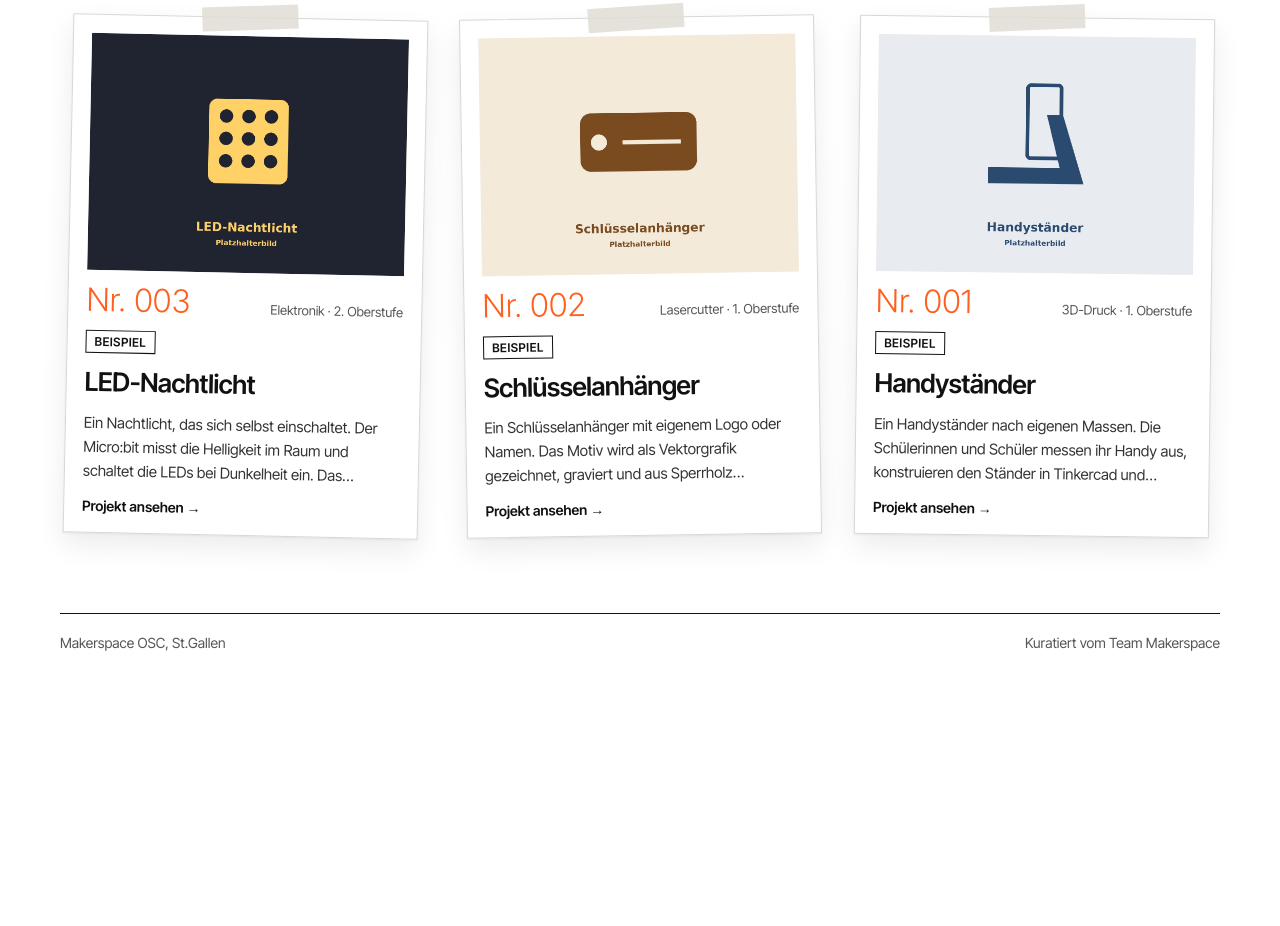
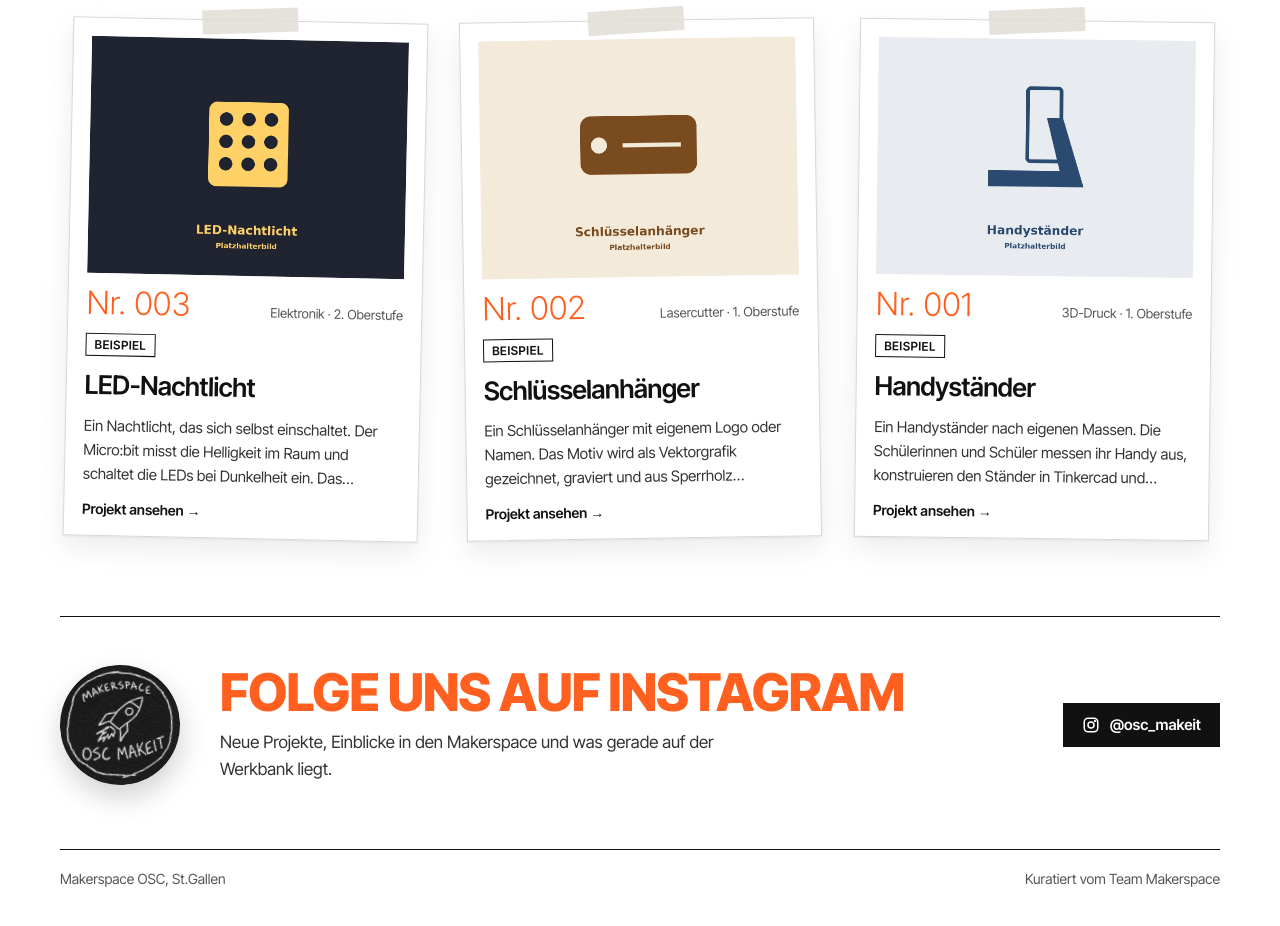
Before and after one commit to oscmakeit/oscmakeit.github.io, a plain HTML site: page index.html in a window 1280 px wide. Shown: the part 1254-2180 px from the top of the page. Before the commit the page ends 2001 px from the top, so only its background shows below. Drawn offline with Linux system fonts and the light colour scheme.

Commit message:
Instagram @osc_makeit: Symbol in der Kopfzeile und eigener Abschnitt
Co-Authored-By: Claude Opus 5.5 <noreply@anthropic.com>
Claude-Session: https://claude.ai/code/session_01XnXQe3EkLi8Wgd8yrC4dti

```diff
--- a/index.html
+++ b/index.html
@@ -86,12 +86,21 @@ footer{border-top:1px solid #111;padding-top:20px;display:flex;flex-wrap:wrap;ju
 .hero-title{flex:1 1 600px;display:flex;flex-wrap:nowrap;align-items:center;gap:24px 40px}
 .hero-title h1{flex:0 1 auto}
 .logo{flex:0 0 auto;align-self:flex-start;width:clamp(110px,14vw,180px);height:auto;aspect-ratio:1;border-radius:50%;transform:rotate(-6deg);box-shadow:0 12px 28px rgba(0,0,0,.18)}
+.top-right{display:inline-flex;align-items:center;gap:16px}
+.ig-icon{display:inline-flex;align-items:center;justify-content:center;width:44px;height:44px;margin:-12px -12px -12px 0;color:#111}
+.ig-icon:hover{color:#ff5f1f}
+.ig{display:flex;flex-wrap:wrap;align-items:center;gap:28px 40px;border-top:1px solid #111;padding-top:48px}
+.ig img{width:120px;height:120px;border-radius:50%;transform:rotate(-6deg);box-shadow:0 12px 28px rgba(0,0,0,.18)}
+.ig-text{flex:1 1 320px;display:flex;flex-direction:column;gap:10px}
+.ig h2{margin:0;font-size:clamp(32px,4.5vw,52px);font-weight:800;text-transform:uppercase;letter-spacing:-.02em;line-height:1;color:#ff5f1f}
+.ig p{margin:0;font-size:17px;line-height:1.6;color:#333;max-width:520px}
+.ig-btn{gap:10px}
 @media (max-width:640px){.hero-title{flex-wrap:wrap}.wrap{padding:24px 20px 64px}}
 </style>
 </head>
 <body>
 <div class="wrap">
-  <div class="top" style="margin-bottom:-16px"><a href="#" class="brand">Makerspace OSC</a><span>Oberstufe Centrum St.Gallen</span></div>
+  <div class="top" style="margin-bottom:-16px"><a href="#" class="brand">Makerspace OSC</a><span class="top-right"><span>Oberstufe Centrum St.Gallen</span><a class="ig-icon" href="https://www.instagram.com/osc_makeit/" target="_blank" rel="noopener noreferrer" aria-label="Instagram @osc_makeit"><svg aria-hidden="true" width="20" height="20" viewBox="0 0 24 24" fill="none" stroke="currentColor" stroke-width="2" stroke-linecap="round" stroke-linejoin="round"><rect x="3" y="3" width="18" height="18" rx="5"/><circle cx="12" cy="12" r="4"/><circle cx="17.5" cy="6.5" r="0.6" fill="currentColor"/></svg></a></span></div>
   <header id="hero" style="display:flex;flex-direction:column;gap:56px">
     <div class="hero">
       <div class="hero-title"><h1 lang="en">But what<br>if it<br>works</h1></div>
@@ -110,6 +119,15 @@ footer{border-top:1px solid #111;padding-top:20px;display:flex;flex-wrap:wrap;ju
     <section class="grid" id="grid" aria-label="Projekte"></section>
     <article class="detail" id="detail" hidden></article>
   </main>
+
+  <section class="ig" id="instagram" aria-labelledby="igTitle">
+    <img src="logo.jpg" alt="" width="120" height="120">
+    <div class="ig-text">
+      <h2 id="igTitle">Folge uns auf Instagram</h2>
+      <p>Neue Projekte, Einblicke in den Makerspace und was gerade auf der Werkbank liegt.</p>
+    </div>
+    <a class="btn ig-btn" href="https://www.instagram.com/osc_makeit/" target="_blank" rel="noopener noreferrer"><svg aria-hidden="true" width="18" height="18" viewBox="0 0 24 24" fill="none" stroke="currentColor" stroke-width="2" stroke-linecap="round" stroke-linejoin="round"><rect x="3" y="3" width="18" height="18" rx="5"/><circle cx="12" cy="12" r="4"/><circle cx="17.5" cy="6.5" r="0.6" fill="currentColor"/></svg><span>@osc_makeit</span></a>
+  </section>
 
   <footer><span>Makerspace OSC, St.Gallen</span><span>Kuratiert vom Team Makerspace</span></footer>
 </div>
@@ -252,7 +270,7 @@ footer{border-top:1px solid #111;padding-top:20px;display:flex;flex-wrap:wrap;ju
     var m = location.hash.match(/^#projekt-(\d{1,4})$/);
     var p = m ? projects.filter(function(x){ return pad(x.nr) === pad(Number(m[1])); })[0] : null;
     var inDetail = !!p;
-    $('hero').hidden = inDetail; $('filters').hidden = inDetail; $('grid').hidden = inDetail; $('detail').hidden = !inDetail;
+    $('hero').hidden = inDetail; if ($('instagram')) $('instagram').hidden = inDetail; $('filters').hidden = inDetail; $('grid').hidden = inDetail; $('detail').hidden = !inDetail;
     if (inDetail){
       $('state').hidden = true;
       renderDetail(p); lastCard = 'karte-' + pad(p.nr);
```
Also changed, not shown: 1 other file.
